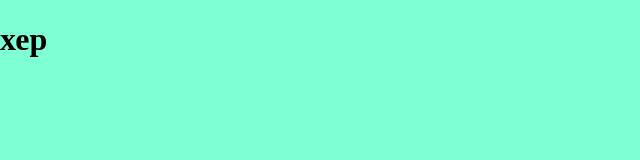
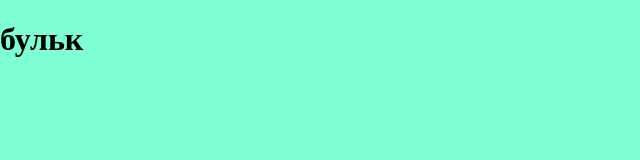
Before and after one commit to MotivityR/first_project, a plain HTML site: page setup/index.html in a window 1280 px wide. Shown: the full height of the page, 0-640 px from the left. Drawn offline with Linux system fonts and the light colour scheme; files that its build step writes are made by us from their sources.

Commit message:
начало проекта

```diff
--- a/setup/index.html
+++ b/setup/index.html
@@ -14,7 +14,7 @@
   <header class="header"></header>
   <div class="flex-row">
   <section class="description techniques digits kaufman resourses"></section>
-  <h1>хер</h1>
+  <h1>бульк</h1>
 </div>
 </body>
 </html>
```
Also changed, not shown: 1 other file.
